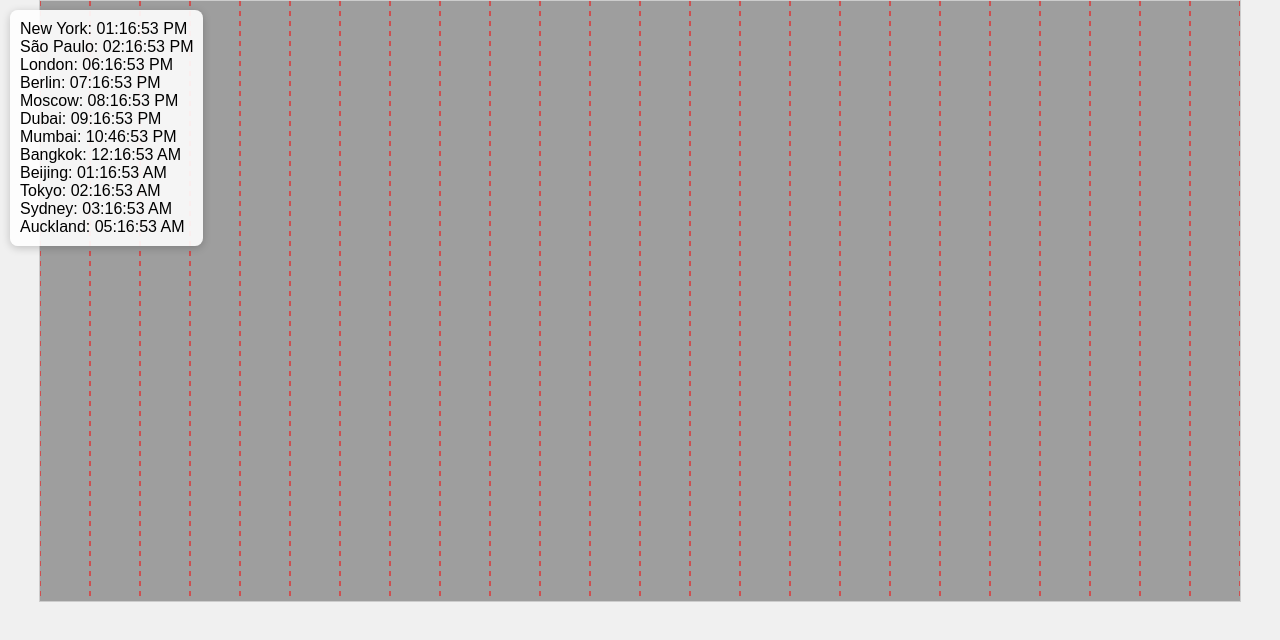
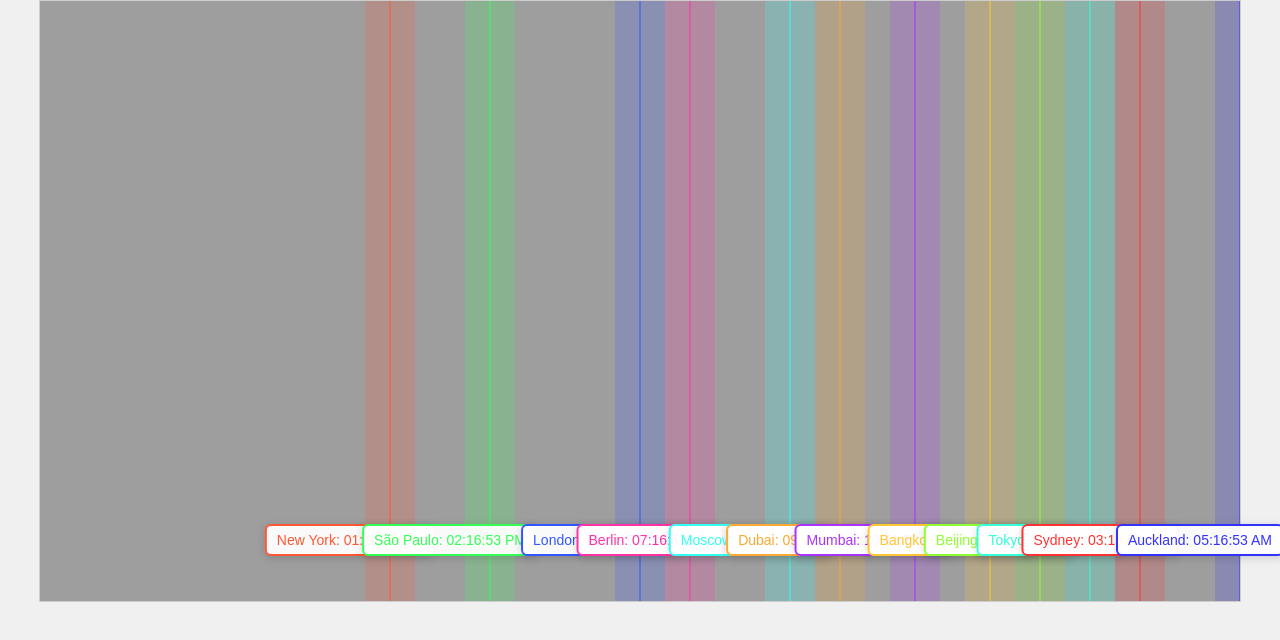
Before and after one commit to alecbibat/world-time-clock, a plain HTML site: page index.html in a window 1280 px wide. Drawn offline with Linux system fonts and the light colour scheme.

Commit message:
Update index.html

```diff
--- a/index.html
+++ b/index.html
@@ -12,83 +12,103 @@
     }
     canvas {
       display: block;
-      background-color: #ffffff;
       margin: auto;
       border: 1px solid #ccc;
+      background-color: white;
     }
-    #timeBoxes {
+    #labels {
       position: absolute;
-      top: 10px;
-      left: 10px;
-      background-color: rgba(255, 255, 255, 0.9);
-      padding: 10px;
-      border-radius: 8px;
-      box-shadow: 0 2px 8px rgba(0,0,0,0.2);
+      top: 0;
+      left: 0;
+      pointer-events: none;
+    }
+    .label {
+      position: absolute;
+      background-color: rgba(255, 255, 255, 0.95);
+      padding: 6px 10px;
+      border-radius: 6px;
+      box-shadow: 0 2px 8px rgba(0,0,0,0.15);
+      font-size: 14px;
+      white-space: nowrap;
+      transform: translate(-50%, -50%);
     }
   </style>
 </head>
 <body>
   <canvas id="mapCanvas" width="1200" height="600"></canvas>
-  <div id="timeBoxes"></div>
+  <div id="labels"></div>
 
   <script>
     const canvas = document.getElementById("mapCanvas");
     const ctx = canvas.getContext("2d");
-    const timeBoxes = document.getElementById("timeBoxes");
+    const labelsDiv = document.getElementById("labels");
 
     const worldMapImg = new Image();
     worldMapImg.src = "https://upload.wikimedia.org/wikipedia/commons/thumb/e/ec/World_map_blank_without_borders.svg/1200px-World_map_blank_without_borders.svg.png";
 
+    const colors = [
+      '#FF5733', '#33FF57', '#3357FF', '#FF33A6', '#33FFF2', '#FFA833',
+      '#A833FF', '#FFC733', '#8DFF33', '#33FFD9', '#FF3333', '#3333FF'
+    ];
+
+    const cities = [
+      { name: "New York", tz: "America/New_York", tzOffset: -5 },
+      { name: "São Paulo", tz: "America/Sao_Paulo", tzOffset: -3 },
+      { name: "London", tz: "Europe/London", tzOffset: 0 },
+      { name: "Berlin", tz: "Europe/Berlin", tzOffset: 1 },
+      { name: "Moscow", tz: "Europe/Moscow", tzOffset: 3 },
+      { name: "Dubai", tz: "Asia/Dubai", tzOffset: 4 },
+      { name: "Mumbai", tz: "Asia/Kolkata", tzOffset: 5.5 },
+      { name: "Bangkok", tz: "Asia/Bangkok", tzOffset: 7 },
+      { name: "Beijing", tz: "Asia/Shanghai", tzOffset: 8 },
+      { name: "Tokyo", tz: "Asia/Tokyo", tzOffset: 9 },
+      { name: "Sydney", tz: "Australia/Sydney", tzOffset: 10 },
+      { name: "Auckland", tz: "Pacific/Auckland", tzOffset: 12 }
+    ];
+
     worldMapImg.onload = () => {
       ctx.drawImage(worldMapImg, 0, 0, canvas.width, canvas.height);
-      drawTimeZoneLines();
+      drawTimeZoneBands();
+      updateLabels();
+      setInterval(updateLabels, 1000);
     };
 
-    function drawTimeZoneLines() {
-      for (let i = -12; i <= 12; i++) {
-        const x = ((i + 12) / 24) * canvas.width;
+    function drawTimeZoneBands() {
+      cities.forEach((city, index) => {
+        const x = ((city.tzOffset + 12) / 24) * canvas.width;
+        ctx.fillStyle = colors[index % colors.length] + '33';
+        ctx.fillRect(x - canvas.width / 48, 0, canvas.width / 24, canvas.height);
+        ctx.strokeStyle = colors[index % colors.length];
         ctx.beginPath();
         ctx.moveTo(x, 0);
         ctx.lineTo(x, canvas.height);
-        ctx.strokeStyle = '#ff0000';
-        ctx.setLineDash([5, 5]);
         ctx.stroke();
-      }
-      ctx.setLineDash([]);
+      });
     }
 
-    const cities = [
-      { name: "New York", tz: "America/New_York" },
-      { name: "São Paulo", tz: "America/Sao_Paulo" },
-      { name: "London", tz: "Europe/London" },
-      { name: "Berlin", tz: "Europe/Berlin" },
-      { name: "Moscow", tz: "Europe/Moscow" },
-      { name: "Dubai", tz: "Asia/Dubai" },
-      { name: "Mumbai", tz: "Asia/Kolkata" },
-      { name: "Bangkok", tz: "Asia/Bangkok" },
-      { name: "Beijing", tz: "Asia/Shanghai" },
-      { name: "Tokyo", tz: "Asia/Tokyo" },
-      { name: "Sydney", tz: "Australia/Sydney" },
-      { name: "Auckland", tz: "Pacific/Auckland" },
-    ];
-
-    function updateTimes() {
-      timeBoxes.innerHTML = "";
-      cities.forEach(city => {
-        const now = new Date().toLocaleTimeString("en-US", {
+    function updateLabels() {
+      labelsDiv.innerHTML = "";
+      cities.forEach((city, index) => {
+        const time = new Date().toLocaleTimeString("en-US", {
           timeZone: city.tz,
           hour: '2-digit',
           minute: '2-digit',
           second: '2-digit'
         });
-        const div = document.createElement("div");
-        div.textContent = `${city.name}: ${now}`;
-        timeBoxes.appendChild(div);
+
+        const x = ((city.tzOffset + 12) / 24) * canvas.width;
+        const y = canvas.height * 0.9;
+
+        const label = document.createElement("div");
+        label.className = "label";
+        label.style.left = `${x}px`;
+        label.style.top = `${y}px`;
+        label.style.border = `2px solid ${colors[index % colors.length]}`;
+        label.style.color = colors[index % colors.length];
+        label.textContent = `${city.name}: ${time}`;
+        labelsDiv.appendChild(label);
       });
     }
-
-    updateTimes();
-    setInterval(updateTimes, 1000);
   </script>
 </body>
 </html>
```
